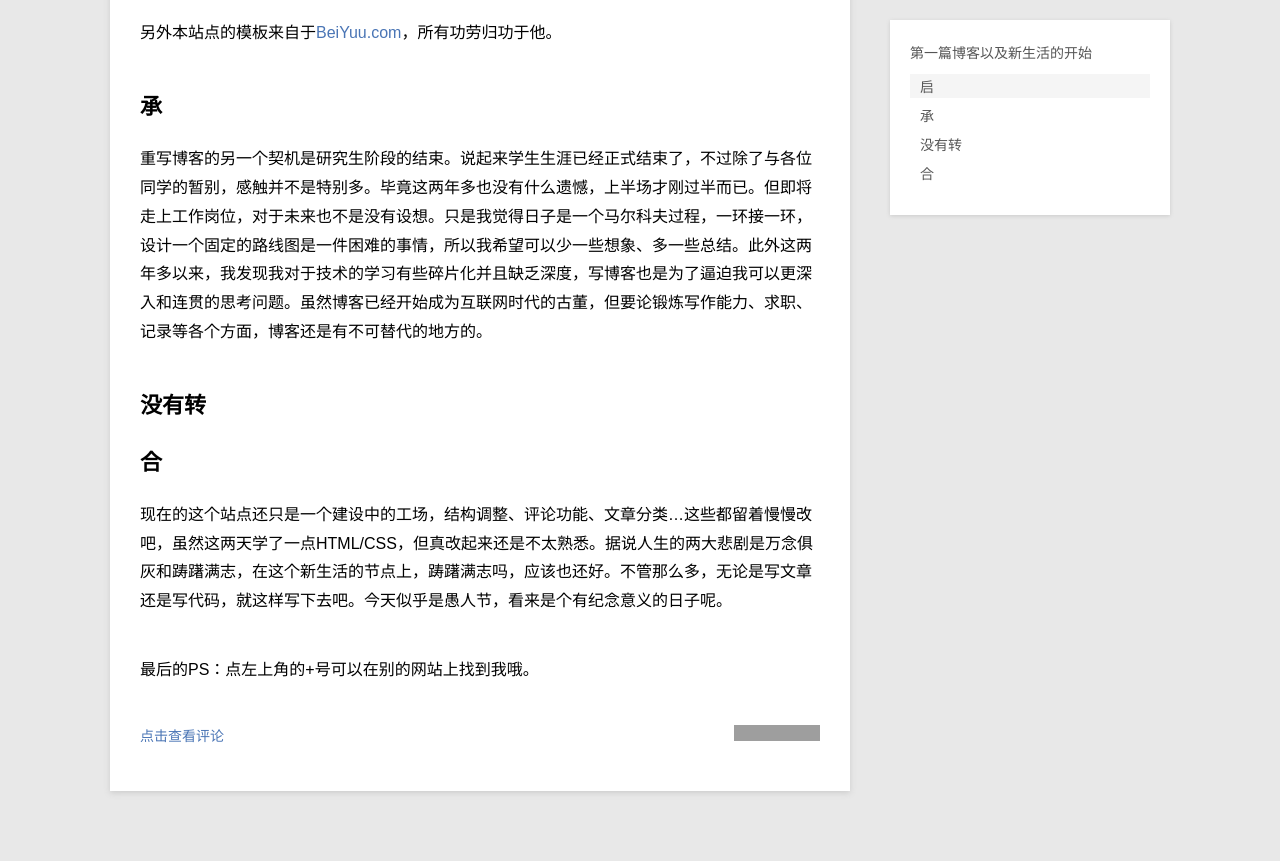
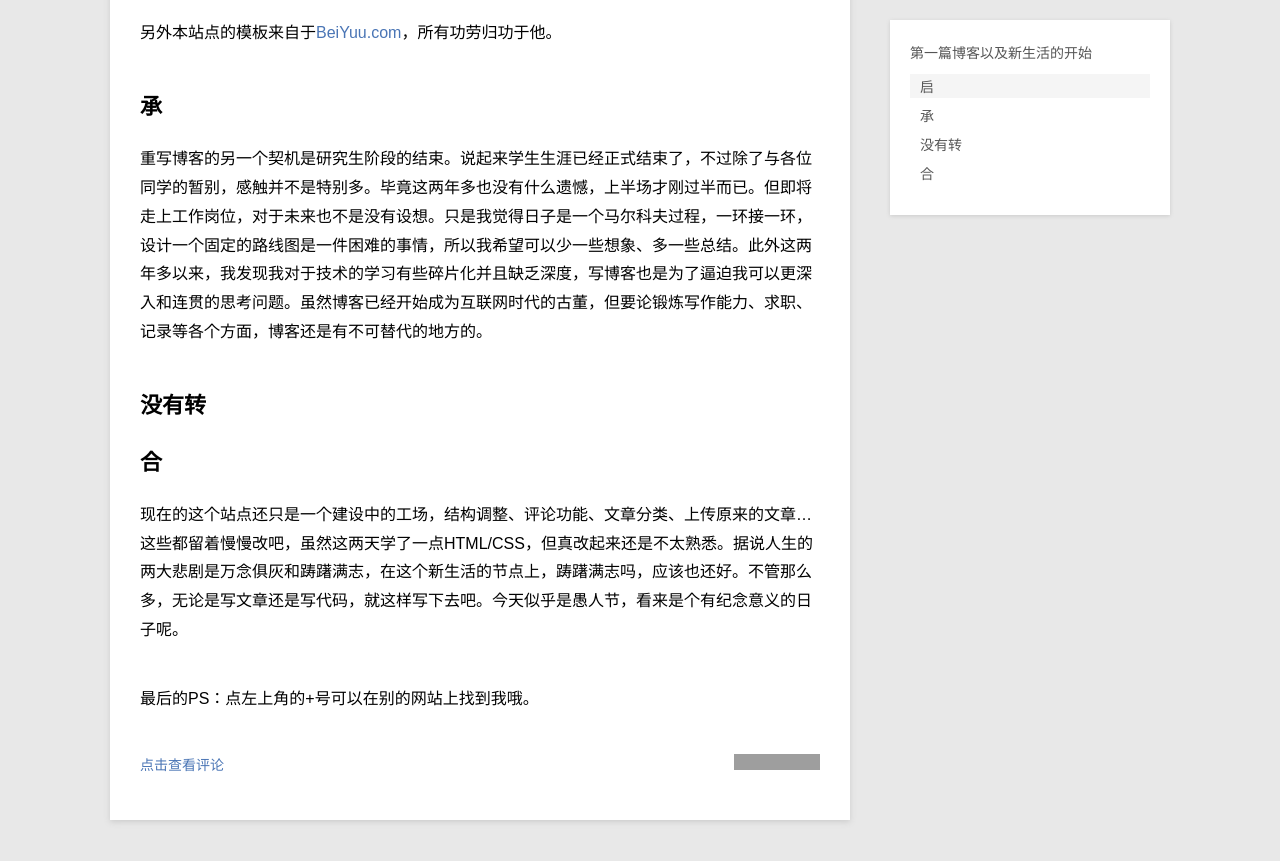
Before and after one commit to dkyang/dkyang.github.io, a Jekyll site: the page built from _posts/post/2014-4-1-hello-world.md, in a window 1280 px wide and 900 px high, scrolled down 607 px. Shown: the top 861 px of the window. Built offline with Jekyll 4.4.1, drawn with Linux system fonts in a browser that asks for light colours; Markdown is read by kramdown in place of the engine named in the settings; grey boxes are pictures that could not be loaded.

Commit message:
little modify

```diff
--- a/_posts/post/2014-4-1-hello-world.md
+++ b/_posts/post/2014-4-1-hello-world.md
@@ -17,7 +17,7 @@ tags: life thinking
 重写博客的另一个契机是研究生阶段的结束。说起来学生生涯已经正式结束了，不过除了与各位同学的暂别，感触并不是特别多。毕竟这两年多也没有什么遗憾，上半场才刚过半而已。但即将走上工作岗位，对于未来也不是没有设想。只是我觉得日子是一个马尔科夫过程，一环接一环，设计一个固定的路线图是一件困难的事情，所以我希望可以少一些想象、多一些总结。此外这两年多以来，我发现我对于技术的学习有些碎片化并且缺乏深度，写博客也是为了逼迫我可以更深入和连贯的思考问题。虽然博客已经开始成为互联网时代的古董，但要论锻炼写作能力、求职、记录等各个方面，博客还是有不可替代的地方的。
 ## 没有转
 ## 合
-现在的这个站点还只是一个建设中的工场，结构调整、评论功能、文章分类...这些都留着慢慢改吧，虽然这两天学了一点HTML/CSS，但真改起来还是不太熟悉。据说人生的两大悲剧是万念俱灰和踌躇满志，在这个新生活的节点上，踌躇满志吗，应该也还好。不管那么多，无论是写文章还是写代码，就这样写下去吧。今天似乎是愚人节，看来是个有纪念意义的日子呢。
+现在的这个站点还只是一个建设中的工场，结构调整、评论功能、文章分类、上传原来的文章...这些都留着慢慢改吧，虽然这两天学了一点HTML/CSS，但真改起来还是不太熟悉。据说人生的两大悲剧是万念俱灰和踌躇满志，在这个新生活的节点上，踌躇满志吗，应该也还好。不管那么多，无论是写文章还是写代码，就这样写下去吧。今天似乎是愚人节，看来是个有纪念意义的日子呢。
 
 最后的PS：点左上角的+号可以在别的网站上找到我哦。
 
```
